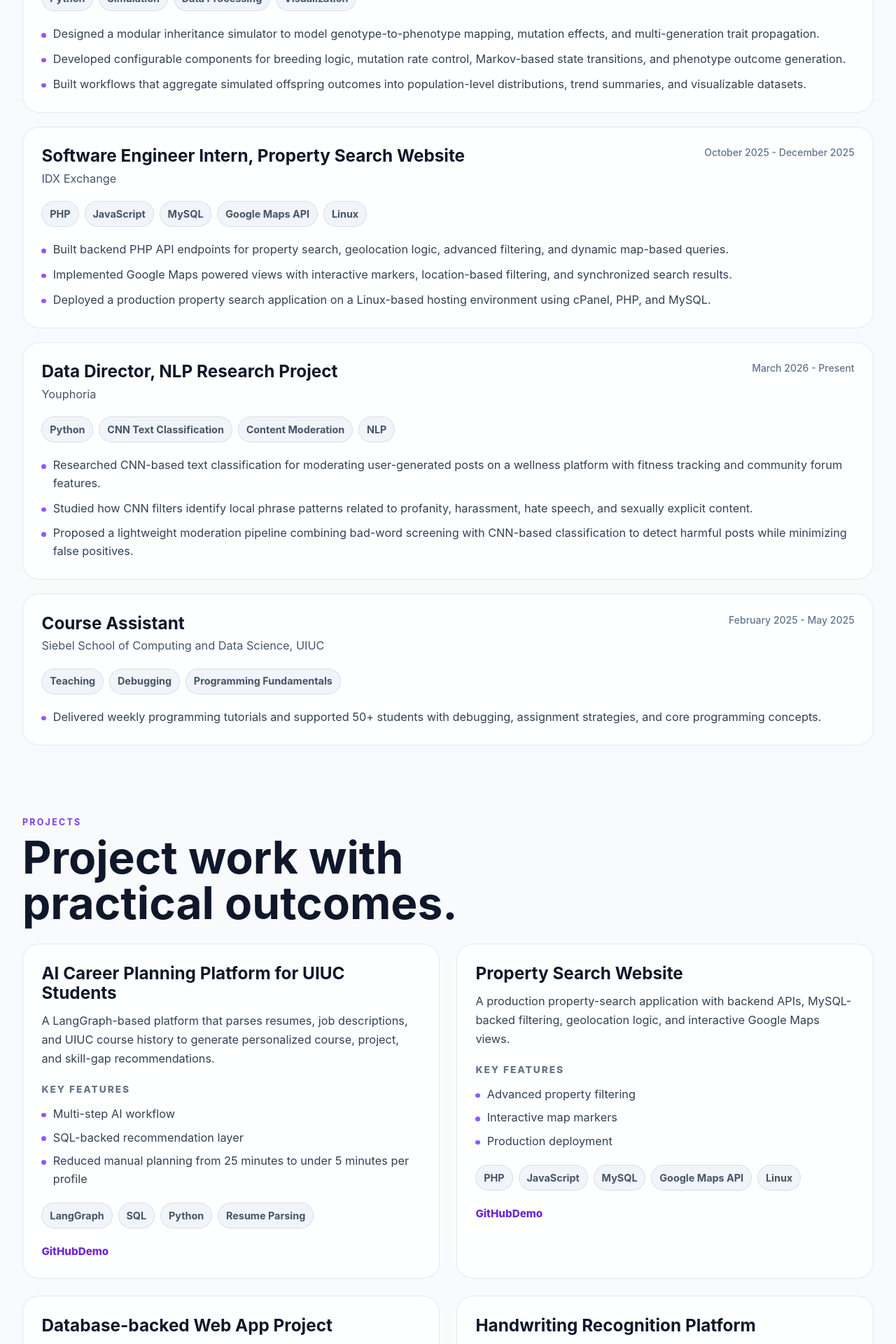
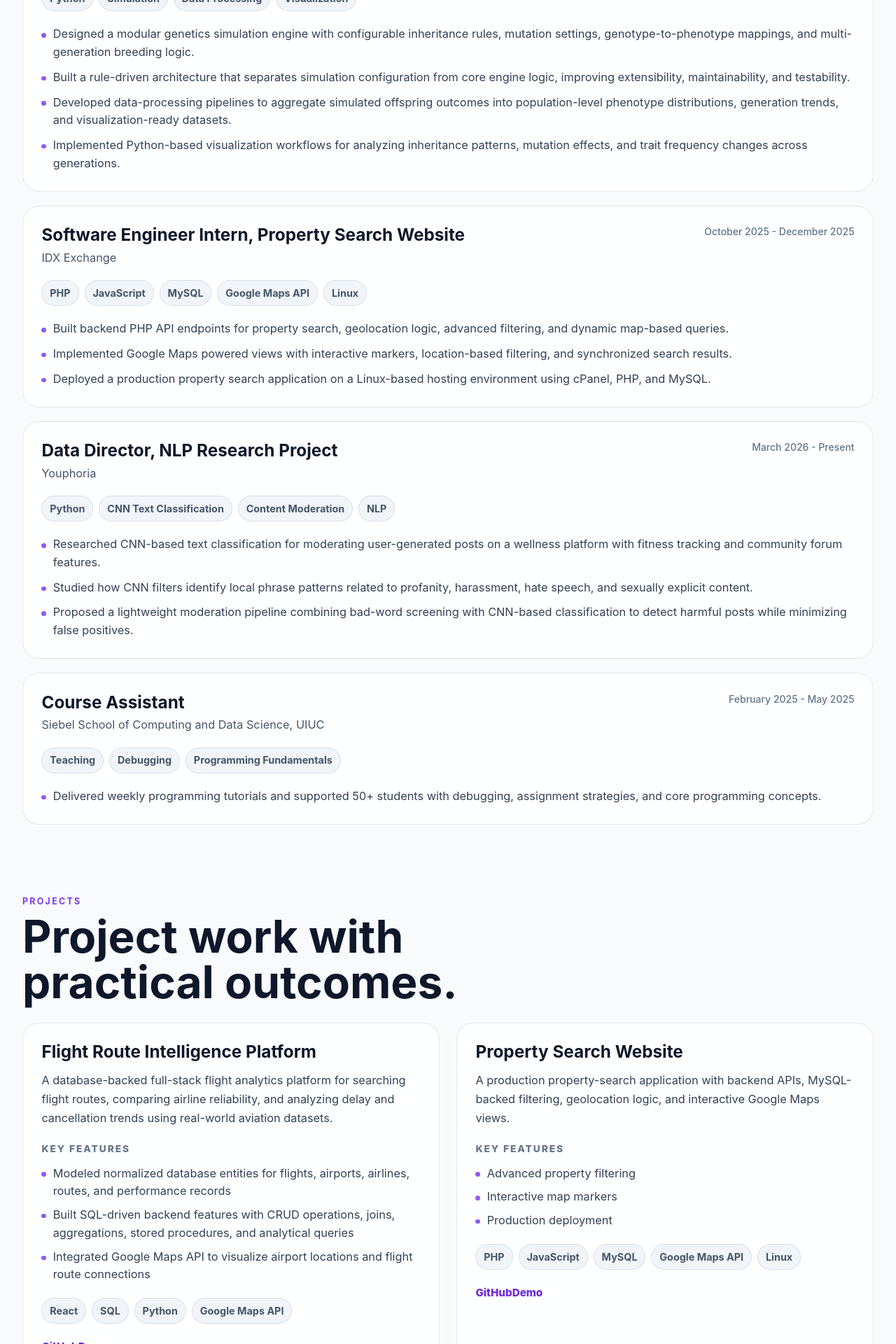
Before and after one commit to Chuck0816/portfolio-site, a React (Vite) app: page / in a window 1280 px wide. Shown: the part 1600-3520 px from the top of the page at 70% size. Built offline with nearby package versions, Linux system fonts and the light colour scheme.

Commit message:
Revise portfolio.js with updated projects and features
Updated project descriptions and features in portfolio.js, including changes to the AI Career Planning Platform and the addition of a Flight Route Intelligence Platform. Removed the Database-backed Web App Project.

```diff
--- a/src/data/portfolio.js
+++ b/src/data/portfolio.js
@@ -36,9 +36,10 @@ export const experiences = [
     dates: "April 2026 - Present",
     stack: ["Python", "Simulation", "Data Processing", "Visualization"],
     bullets: [
-      "Designed a modular inheritance simulator to model genotype-to-phenotype mapping, mutation effects, and multi-generation trait propagation.",
-      "Developed configurable components for breeding logic, mutation rate control, Markov-based state transitions, and phenotype outcome generation.",
-      "Built workflows that aggregate simulated offspring outcomes into population-level distributions, trend summaries, and visualizable datasets.",
+      "Designed a modular genetics simulation engine with configurable inheritance rules, mutation settings, genotype-to-phenotype mappings, and multi-generation breeding logic.",
+      "Built a rule-driven architecture that separates simulation configuration from core engine logic, improving extensibility, maintainability, and testability.",
+      "Developed data-processing pipelines to aggregate simulated offspring outcomes into population-level phenotype distributions, generation trends, and visualization-ready datasets.",
+      "Implemented Python-based visualization workflows for analyzing inheritance patterns, mutation effects, and trait frequency changes across generations."
     ],
   },
   {
@@ -76,14 +77,14 @@ export const experiences = [
 
 export const projects = [
   {
-    name: "AI Career Planning Platform for UIUC Students",
+    name: "Flight Route Intelligence Platform",
     description:
-      "A LangGraph-based platform that parses resumes, job descriptions, and UIUC course history to generate personalized course, project, and skill-gap recommendations.",
-    stack: ["LangGraph", "SQL", "Python", "Resume Parsing"],
+      "A database-backed full-stack flight analytics platform for searching flight routes, comparing airline reliability, and analyzing delay and cancellation trends using real-world aviation datasets.",
+    stack: ["React", "SQL", "Python", "Google Maps API"],
     features: [
-      "Multi-step AI workflow",
-      "SQL-backed recommendation layer",
-      "Reduced manual planning from 25 minutes to under 5 minutes per profile",
+      "Modeled normalized database entities for flights, airports, airlines, routes, and performance records",
+      "Built SQL-driven backend features with CRUD operations, joins, aggregations, stored procedures, and analytical queries",
+      "Integrated Google Maps API to visualize airport locations and flight route connections",
     ],
     github: "https://github.com/Chuck0816",
     demo: "https://your-demo-link.com",
@@ -96,15 +97,6 @@ export const projects = [
     features: ["Advanced property filtering", "Interactive map markers", "Production deployment"],
     github: "https://github.com/Chuck0816",
     demo: "https://chuck.calisearch.org/",
-  },
-  {
-    name: "Database-backed Web App Project",
-    description:
-      "A full-stack web application with relational data modeling, API routes, and user-focused workflows.",
-    stack: ["React", "FastAPI", "SQLAlchemy", "PostgreSQL"],
-    features: ["CRUD flows", "Relational schema", "Backend validation"],
-    github: "https://github.com/Chuck0816",
-    demo: "https://your-demo-link.com",
   },
   {
     name: "Handwriting Recognition Platform",
```
